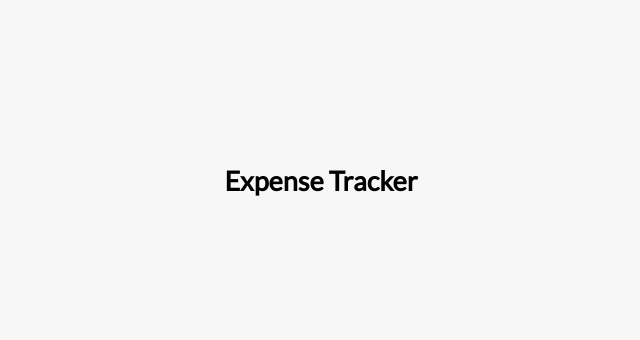
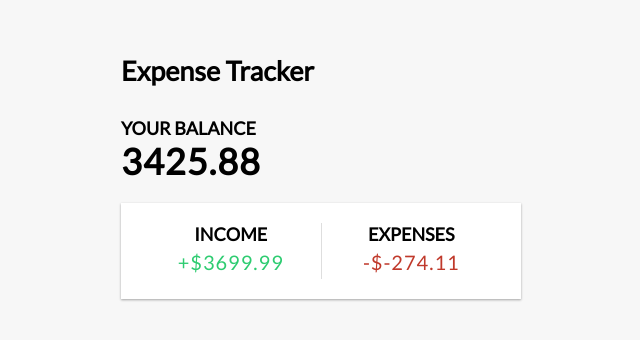
Before and after one commit to acolomb2/expense-tracker, a Vue app: page / in a window 1280 px wide. Shown: the part 220-560 px from the top of the page, without its empty margins (319-959 px from the left). Built offline with nearby package versions, Linux system fonts and the light colour scheme.

Commit message:
Added balance & income expense

```diff
--- a/src/App.vue
+++ b/src/App.vue
@@ -1,7 +1,48 @@
 <script setup>
     import Header from './components/Header.vue';
+    import Balance from './components/Balance.vue';
+    import IncomeExpenses from './components/IncomeExpenses.vue';
+    import {ref, computed} from 'vue'
+
+    const transactions = ref([
+        {id: 1, text: 'Paycheck', amount: 699.99},
+        {id: 2, text: 'Food', amount: -20},
+        {id: 3, text: 'Bills', amount: -200},
+        {id: 4, text: 'Video Game', amount: -54.11},
+        {id: 5, text: 'Tax Return', amount: 3000},
+    ])
+
+    //get the total
+    const total = computed(() => {
+        return transactions.value.reduce( (acc, transaction) => {
+            return acc + transaction.amount
+        }, 0)
+    })
+
+    //get the income by adding all positive values
+    const income = computed( () => {
+        return transactions.value
+        .filter((transaction) => transaction.amount > 0)
+        .reduce( (acc, transaction) => {
+            return acc + transaction.amount
+        }, 0)
+    })
+
+    //get the expenses by adding all negative values
+    const expense = computed( () => {
+        return transactions.value
+        .filter((transaction) => transaction.amount < 0)
+        .reduce( (acc, transaction) => {
+            return acc + transaction.amount
+        }, 0)
+    })
+
 </script>
 
 <template>
     <Header></Header>
+    <div class="container">
+        <Balance :total="total"></Balance>
+        <IncomeExpenses :income="income" :expense="expense"></IncomeExpenses>
+    </div>
 </template>
--- /dev/null
+++ b/src/components/Balance.vue
@@ -0,0 +1,14 @@
+<template>
+    <h4>Your Balance</h4>
+    <h1 id="balance"> {{ total }}</h1>
+</template>
+
+<script setup>
+import {defineProps} from 'vue'
+const props = defineProps({
+    total: {
+        type: Number,
+        require: true,
+    }
+})
+</script>
--- /dev/null
+++ b/src/components/IncomeExpenses.vue
@@ -0,0 +1,27 @@
+<template>
+    <div class="inc-exp-container">
+        <div>
+            <h4>Income</h4>
+            <p id="money-plus" class="money plus">+${{ income }}</p>
+        </div>
+
+        <div>
+            <h4>Expenses</h4>
+            <p id="money-minus" class="money minus">-${{ expense }}</p>
+        </div>
+    </div>
+</template>
+
+<script setup>
+    import { defineProps } from 'vue';
+    const props = defineProps({
+        income: {
+            type: Number,
+            require: true,
+        },
+        expense: {
+            type: Number,
+            require: true,
+        }
+    })
+</script>
```
